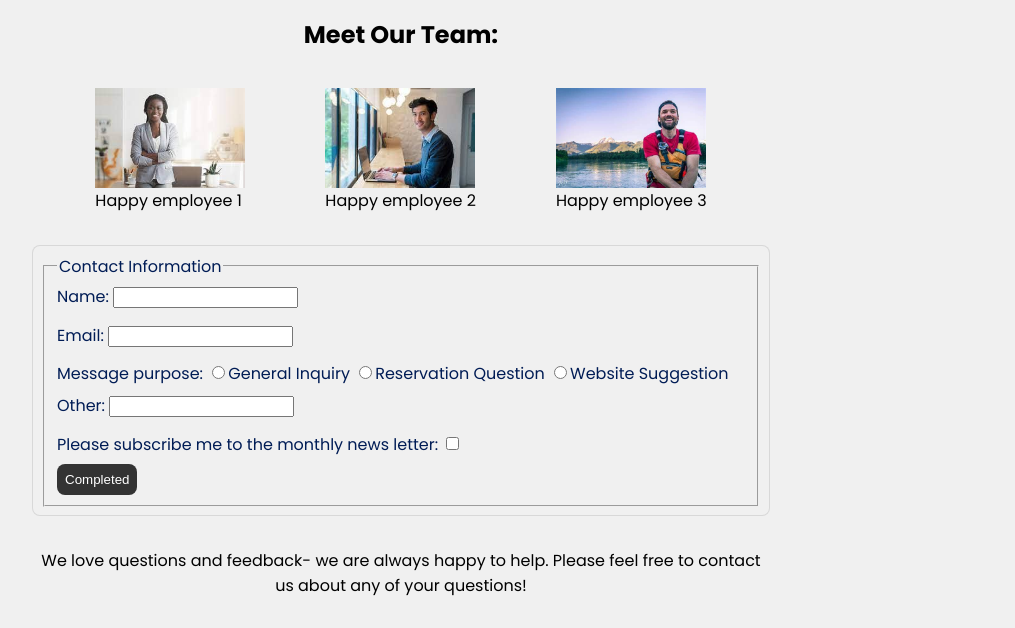
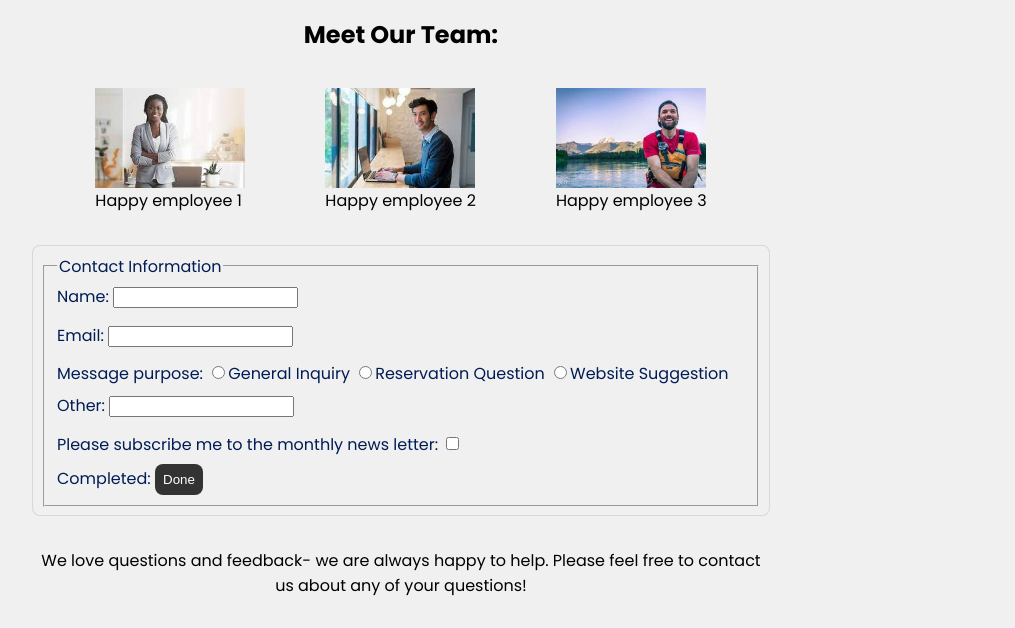
Before and after one commit to jkagubare20/wdd130, a plain HTML site: page wwr/contact.html in a window 1280 px wide. Shown: the part 593-1221 px from the top of the page, without its empty margins (239-1254 px from the left). Drawn offline with Linux system fonts and the light colour scheme.

Commit message:
update contact page; change button label for clarity

```diff
--- a/wwr/contact.html
+++ b/wwr/contact.html
@@ -79,7 +79,8 @@
                         <input type="checkbox" id="checkbox" name="checkbox">
                     </div>
                     <div class="form-item6">
-                    <button type="submit">Completed</button>
+                    <label for="submit">Completed:</label>
+                    <button type="submit">Done</button>
                     </div>
                 </fieldset>
         </form>
```
